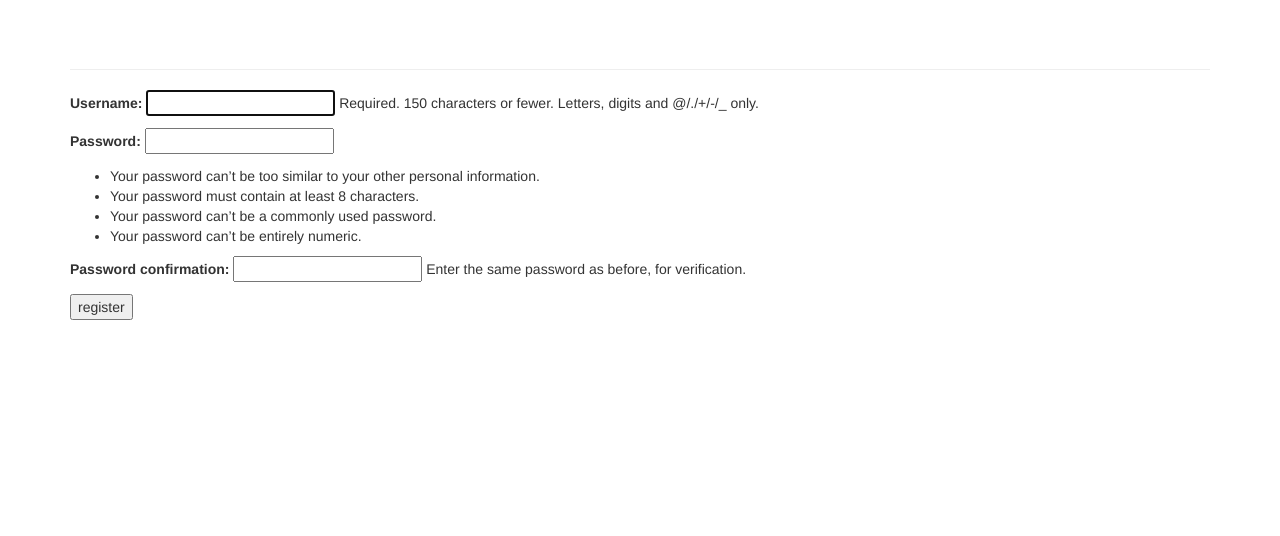
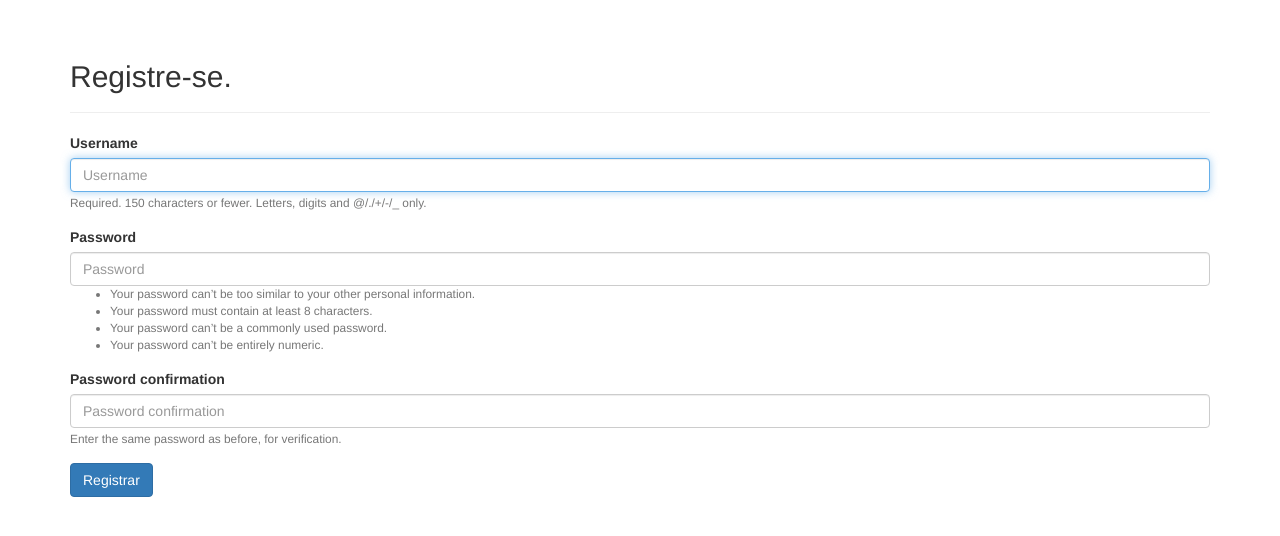
Before and after one commit to AllejandroSousa/Learning-Curve-Management, a Django app: page /users/register/ in a window 1280 px wide. Shown: the part 51-587 px from the top of the page. Run offline with Django 5.2, Linux system fonts and the light colour scheme; some libraries are stand-ins or nearby versions.

Commit message:
Styling the register page

```diff
--- a/users/templates/users/register.html
+++ b/users/templates/users/register.html
@@ -1,12 +1,19 @@
 {% extends "learning_curves/base.html" %}
+{% load bootstrap3 %}
+
+{% block header %}
+  <h2>Registre-se.</h2>
+{% endblock header %}
 
 {% block content %}
 
-  <form method="post" action="{% url 'users:register' %}">
+  <form method="post" action="{% url 'users:register' %}" class="form">
     {% csrf_token %}
-    {{ form.as_p }}
+    {% bootstrap_form form %}
 
-    <button name="submit">register</button>
+    {% buttons %}
+      <button name="submit" class="btn btn-primary">Registrar</button>
+    {% endbuttons %}
     <input type="hidden" name="next" value="{% url 'learning_curves:index' %}">
   </form>
 
```
